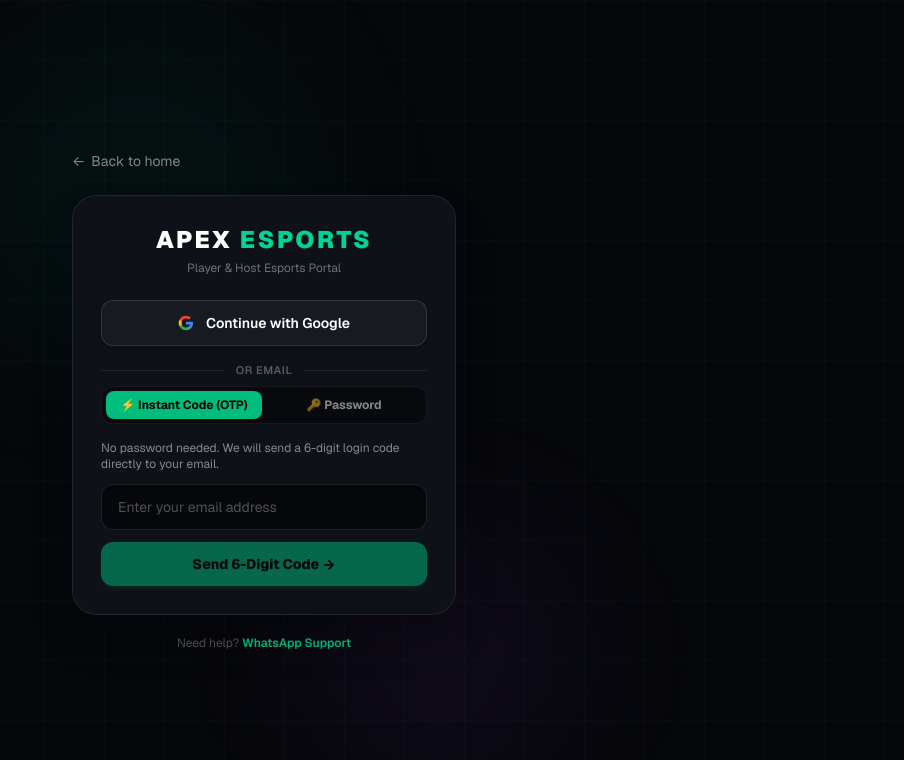
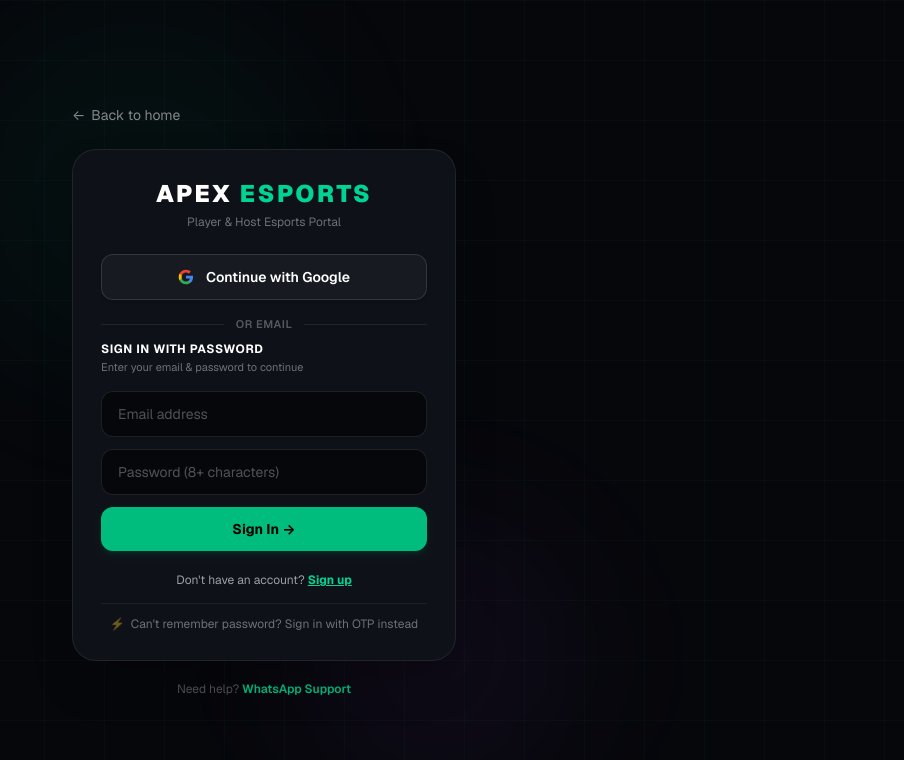
Before and after one commit to sachingosain7/apex-esports, a Next.js app: page /login in a window 1280 px wide. Shown: the top 760 px of the page, without its empty margins (376-1280 px from the left). Built offline with nearby package versions, Linux system fonts and the light colour scheme; no server answers.

Commit message:
Refactor login: Google on top with auto-unfreeze, primary email/password sign-in/up, subtle secondary OTP option

```diff
--- a/app/login/page.tsx
+++ b/app/login/page.tsx
@@ -9,12 +9,13 @@ function LoginForm() {
   const params = useSearchParams();
   const nextUrl = params.get("next");
 
-  const [authMethod, setAuthMethod] = useState<"otp" | "password">("otp");
+  // Primary method is "password" (Sign in / Sign up), secondary is "otp"
+  const [authMethod, setAuthMethod] = useState<"password" | "otp">("password");
   const [email, setEmail] = useState("");
+  const [password, setPassword] = useState("");
+  const [mode, setMode] = useState<"in" | "up">("in");
   const [otpCode, setOtpCode] = useState("");
   const [otpSent, setOtpSent] = useState(false);
-  const [password, setPassword] = useState("");
-  const [mode, setMode] = useState<"in" | "up">("in");
   const [msg, setMsg] = useState<{ text: string; type: "error" | "info" | "success" }>({
     text: "",
     type: "info",
@@ -23,6 +24,22 @@ function LoginForm() {
   const [googleBusy, setGoogleBusy] = useState(false);
   const [user, setUser] = useState<string | null>(null);
   const [isAdmin, setIsAdmin] = useState(false);
+
+  // Auto-reset any stuck loading states when user navigates back in browser
+  useEffect(() => {
+    const handleReset = () => {
+      setGoogleBusy(false);
+      setBusy(false);
+    };
+    window.addEventListener("pageshow", handleReset);
+    window.addEventListener("focus", handleReset);
+    document.addEventListener("visibilitychange", handleReset);
+    return () => {
+      window.removeEventListener("pageshow", handleReset);
+      window.removeEventListener("focus", handleReset);
+      document.removeEventListener("visibilitychange", handleReset);
+    };
+  }, []);
 
   useEffect(() => {
     supabase.auth.getUser().then(async ({ data }) => {
@@ -47,7 +64,6 @@ function LoginForm() {
         const userIsAdmin = (roles && roles.length > 0) ?? false;
         setIsAdmin(userIsAdmin);
 
-        // Redirect after successful auth
         let redirect = nextUrl && nextUrl.startsWith("/") && !nextUrl.startsWith("//") ? nextUrl : null;
         if (!redirect && userIsAdmin) {
           redirect = "/admin";
@@ -80,10 +96,16 @@ function LoginForm() {
     window.location.href = redirect || "/";
   };
 
-  // 1-Click Google Sign-In
+  // 1-Click Google Sign-In with auto-unfreeze protection
   const handleGoogleSignIn = async () => {
     setGoogleBusy(true);
     setMsg({ text: "", type: "info" });
+
+    // Safety fallback: if user cancels or stays on page, unfreeze after 5 seconds
+    const timer = setTimeout(() => {
+      setGoogleBusy(false);
+    }, 5000);
+
     try {
       const origin = typeof window !== "undefined" ? window.location.origin : "";
       const redirectUri = `${origin}/login${nextUrl ? `?next=${encodeURIComponent(nextUrl)}` : ""}`;
@@ -93,17 +115,59 @@ function LoginForm() {
           redirectTo: redirectUri,
         },
       });
-      if (error) throw error;
+      if (error) {
+        clearTimeout(timer);
+        setGoogleBusy(false);
+        throw error;
+      }
     } catch (err: unknown) {
+      clearTimeout(timer);
+      setGoogleBusy(false);
       setMsg({
         text: (err as Error).message || "Google sign-in could not be initiated.",
         type: "error",
       });
-      setGoogleBusy(false);
     }
   };
 
-  // Send 6-Digit OTP / Magic Code to Email
+  // Primary: Password Login / Sign-Up
+  const handlePasswordSubmit = async (ev: React.FormEvent) => {
+    ev.preventDefault();
+    setBusy(true);
+    setMsg({ text: "", type: "info" });
+
+    if (mode === "up") {
+      // Sign Up Flow: Creates account & triggers verification email
+      const { data, error } = await supabase.auth.signUp({
+        email: email.trim(),
+        password: password.trim(),
+      });
+      setBusy(false);
+      if (error) return setMsg({ text: error.message, type: "error" });
+
+      if (!data.session) {
+        return setMsg({
+          text: `📧 Account created! A confirmation link has been sent to ${email.trim()}. Check your inbox or spam, click the link to activate your account, then sign in.`,
+          type: "success",
+        });
+      }
+    } else {
+      // Sign In Flow
+      const { error } = await supabase.auth.signInWithPassword({
+        email: email.trim(),
+        password: password.trim(),
+      });
+      if (error) {
+        setBusy(false);
+        return setMsg({ text: error.message, type: "error" });
+      }
+    }
+
+    await handleRedirectAfterLogin();
+    setBusy(false);
+  };
+
+  // Secondary: Send 6-Digit OTP Code
   const handleSendOtp = async (ev: React.FormEvent) => {
     ev.preventDefault();
     if (!email.trim()) return;
@@ -136,7 +200,7 @@ function LoginForm() {
     }
   };
 
-  // Verify 6-Digit OTP Code
+  // Secondary: Verify 6-Digit OTP Code
   const handleVerifyOtp = async (ev: React.FormEvent) => {
     ev.preventDefault();
     if (!otpCode.trim()) return;
@@ -165,37 +229,6 @@ function LoginForm() {
     }
   };
 
-  // Password-based Login/Signup (Fallback for admin)
-  const handlePasswordSubmit = async (ev: React.FormEvent) => {
-    ev.preventDefault();
-    setBusy(true);
-    setMsg({ text: "", type: "info" });
-
-    if (mode === "up") {
-      const { data, error } = await supabase.auth.signUp({ email, password });
-      setBusy(false);
-      if (error) return setMsg({ text: error.message, type: "error" });
-      if (!data.session) {
-        return setMsg({
-          text: "Account created! Check your email to confirm, then sign in.",
-          type: "info",
-        });
-      }
-    } else {
-      const { error } = await supabase.auth.signInWithPassword({
-        email,
-        password,
-      });
-      if (error) {
-        setBusy(false);
-        return setMsg({ text: error.message, type: "error" });
-      }
-    }
-
-    await handleRedirectAfterLogin();
-    setBusy(false);
-  };
-
   async function signOut() {
     await supabase.auth.signOut();
     setUser(null);
@@ -204,7 +237,7 @@ function LoginForm() {
 
   return (
     <div className="relative flex min-h-screen flex-col items-center justify-center bg-[#06070B] px-5 py-12 text-white overflow-hidden">
-      {/* Tactical grid */}
+      {/* Tactical grid background */}
       <div
         className="fixed inset-0 pointer-events-none opacity-100 tactical-grid"
         aria-hidden="true"
@@ -281,14 +314,14 @@ function LoginForm() {
               </div>
             </div>
           ) : (
-            /* Auth Options */
+            /* Authentication form */
             <div className="space-y-4">
-              {/* 1-Click Google Sign-In */}
+              {/* 1. Top Google Button */}
               <button
                 type="button"
                 onClick={handleGoogleSignIn}
                 disabled={googleBusy}
-                className="w-full py-3 px-4 rounded-xl border border-white/[0.12] bg-white/[0.04] hover:bg-white/[0.08] hover:border-white/20 transition-all flex items-center justify-center gap-3 text-sm font-semibold text-white shadow-sm"
+                className="w-full py-3 px-4 rounded-xl border border-white/[0.12] bg-white/[0.04] hover:bg-white/[0.08] hover:border-white/20 transition-all flex items-center justify-center gap-3 text-sm font-semibold text-white shadow-sm disabled:opacity-80"
               >
                 <svg className="w-4 h-4 shrink-0" viewBox="0 0 24 24">
                   <path
@@ -318,46 +351,110 @@ function LoginForm() {
                 <div className="h-px flex-1 bg-white/[0.08]" />
               </div>
 
-              {/* Tabs: OTP (No Password) vs Password */}
-              <div className="flex p-1 bg-black/40 border border-white/[0.06] rounded-xl gap-1">
+              {/* 2. PRIMARY: Email & Password (Default Sign In / Sign Up) */}
+              {authMethod === "password" && (
+                <form onSubmit={handlePasswordSubmit} className="flex flex-col gap-3">
+                  <div className="text-left mb-1">
+                    <p className="text-xs font-bold text-white uppercase tracking-wider">
+                      {mode === "in" ? "Sign In with Password" : "Create a Free Account"}
+                    </p>
+                    <p className="text-[11px] text-white/40 mt-0.5">
+                      {mode === "in"
+                        ? "Enter your email & password to continue"
+                        : "Enter password to receive confirmation email"}
+                    </p>
+                  </div>
+
+                  <input
+                    type="email"
+                    required
+                    placeholder="Email address"
+                    value={email}
+                    onChange={(e) => setEmail(e.target.value)}
+                    className="rounded-xl border border-white/10 bg-[#06070B] px-4 py-3 text-sm outline-none focus:border-emerald-500 transition-colors placeholder:text-white/30"
+                  />
+                  <input
+                    type="password"
+                    required
+                    minLength={8}
+                    placeholder="Password (8+ characters)"
+                    value={password}
+                    onChange={(e) => setPassword(e.target.value)}
+                    className="rounded-xl border border-white/10 bg-[#06070B] px-4 py-3 text-sm outline-none focus:border-emerald-500 transition-colors placeholder:text-white/30"
+                  />
+
+                  <button
+                    disabled={busy}
+                    className="rounded-xl bg-emerald-500 px-4 py-3 font-bold text-sm text-black hover:bg-emerald-400 disabled:opacity-50 transition-colors shadow-md shadow-emerald-900/30"
+                  >
+                    {busy
+                      ? "Please wait…"
+                      : mode === "in"
+                      ? "Sign In →"
+                      : "Create Account & Send Verification →"}
+                  </button>
+
+                  {/* Toggle between Sign In and Sign Up */}
+                  <div className="pt-1 text-center">
+                    <button
+                      type="button"
+                      onClick={() => {
+                        setMode(mode === "in" ? "up" : "in");
+                        setMsg({ text: "", type: "info" });
+                      }}
+                      className="text-xs text-white/60 hover:text-white transition-colors"
+                    >
+                      {mode === "in" ? (
+                        <>
+                          Don&apos;t have an account?{" "}
+                          <span className="text-emerald-400 font-bold underline">Sign up</span>
+                        </>
+                      ) : (
+                        <>
+                          Already have an account?{" "}
+                          <span className="text-emerald-400 font-bold underline">Sign in</span>
+                        </>
+                      )}
+                    </button>
+                  </div>
+
+                  {/* 3. Subtle Alternative Option: Sign in with OTP */}
+                  <div className="pt-3 border-t border-white/[0.06] text-center">
                     <button
                       type="button"
                       onClick={() => {
                         setAuthMethod("otp");
+                        setOtpSent(false);
+                        setOtpCode("");
                         setMsg({ text: "", type: "info" });
                       }}
-                  className={`flex-1 py-1.5 rounded-lg text-xs font-bold transition-all ${
-                    authMethod === "otp"
-                      ? "bg-emerald-500 text-black shadow"
-                      : "text-white/50 hover:text-white"
-                  }`}
+                      className="text-xs text-white/40 hover:text-emerald-400 transition-colors flex items-center justify-center gap-1.5 mx-auto"
                     >
-                  ⚡ Instant Code (OTP)
-                </button>
-                <button
-                  type="button"
-                  onClick={() => {
-                    setAuthMethod("password");
-                    setMsg({ text: "", type: "info" });
-                  }}
-                  className={`flex-1 py-1.5 rounded-lg text-xs font-bold transition-all ${
-                    authMethod === "password"
-                      ? "bg-emerald-500 text-black shadow"
-                      : "text-white/50 hover:text-white"
-                  }`}
-                >
-                  🔑 Password
+                      <span>⚡</span>
+                      <span>
+                        {mode === "in"
+                          ? "Can't remember password? Sign in with OTP instead"
+                          : "Prefer one-time code? Continue with OTP instead"}
+                      </span>
                     </button>
                   </div>
+                </form>
+              )}
 
-              {/* Method A: 6-Digit OTP Flow */}
+              {/* 3. SECONDARY: OTP Login Flow (Only when chosen) */}
               {authMethod === "otp" && (
-                <div>
+                <div className="space-y-3">
+                  <div className="text-left mb-1">
+                    <p className="text-xs font-bold text-emerald-400 uppercase tracking-wider flex items-center gap-1.5">
+                      <span>⚡</span> One-Time Code (OTP) Login
+                    </p>
+                    <p className="text-[11px] text-white/40 mt-0.5">
+                      We will send a 6-digit login code to your email
+                    </p>
+                  </div>
+
                   {!otpSent ? (
                     <form onSubmit={handleSendOtp} className="flex flex-col gap-3">
-                      <p className="text-xs text-white/50">
-                        No password needed. We will send a 6-digit login code directly to your email.
-                      </p>
                       <input
                         type="email"
                         required
@@ -403,58 +500,33 @@ function LoginForm() {
                           setOtpSent(false);
                           setOtpCode("");
                         }}
-                        className="text-xs text-white/40 hover:text-white transition-colors text-center mt-1"
+                        className="text-xs text-white/40 hover:text-white transition-colors text-center"
                       >
-                        ← Change email or resend code
+                        ← Resend code or change email
                       </button>
                     </form>
                   )}
-                </div>
-              )}
 
-              {/* Method B: Password Flow (Host/Admin) */}
-              {authMethod === "password" && (
-                <form onSubmit={handlePasswordSubmit} className="flex flex-col gap-3">
-                  <input
-                    type="email"
-                    required
-                    placeholder="Email address"
-                    value={email}
-                    onChange={(e) => setEmail(e.target.value)}
-                    className="rounded-xl border border-white/10 bg-[#06070B] px-4 py-3 text-sm outline-none focus:border-emerald-500 transition-colors placeholder:text-white/30"
-                  />
-                  <input
-                    type="password"
-                    required
-                    minLength={8}
-                    placeholder="Password (8+ characters)"
-                    value={password}
-                    onChange={(e) => setPassword(e.target.value)}
-                    className="rounded-xl border border-white/10 bg-[#06070B] px-4 py-3 text-sm outline-none focus:border-emerald-500 transition-colors placeholder:text-white/30"
-                  />
-                  <button
-                    disabled={busy}
-                    className="rounded-xl bg-emerald-500 px-4 py-3 font-bold text-sm text-black hover:bg-emerald-400 disabled:opacity-50 transition-colors shadow-md shadow-emerald-900/30"
-                  >
-                    {busy ? "Please wait…" : mode === "in" ? "Sign In →" : "Create Account →"}
-                  </button>
+                  {/* Switch back to Password */}
+                  <div className="pt-2 text-center border-t border-white/[0.06]">
                     <button
                       type="button"
                       onClick={() => {
-                      setMode(mode === "in" ? "up" : "in");
+                        setAuthMethod("password");
                         setMsg({ text: "", type: "info" });
                       }}
-                    className="text-xs text-white/40 hover:text-white transition-colors text-center"
+                      className="text-xs text-white/50 hover:text-white transition-colors"
                     >
-                    {mode === "in" ? "Need a password account? Sign up" : "Already have an account? Sign in"}
+                      ← Back to Password login
                     </button>
-                </form>
+                  </div>
+                </div>
               )}
 
               {/* Feedback messages */}
               {msg.text && (
                 <p
-                  className={`text-xs rounded-xl px-3.5 py-2.5 font-medium ${
+                  className={`text-xs rounded-xl px-3.5 py-2.5 font-medium leading-relaxed ${
                     msg.type === "error"
                       ? "text-red-300 bg-red-500/10 border border-red-500/25"
                       : msg.type === "success"
```
Lines whose indentation alone changed are shown as unchanged.
